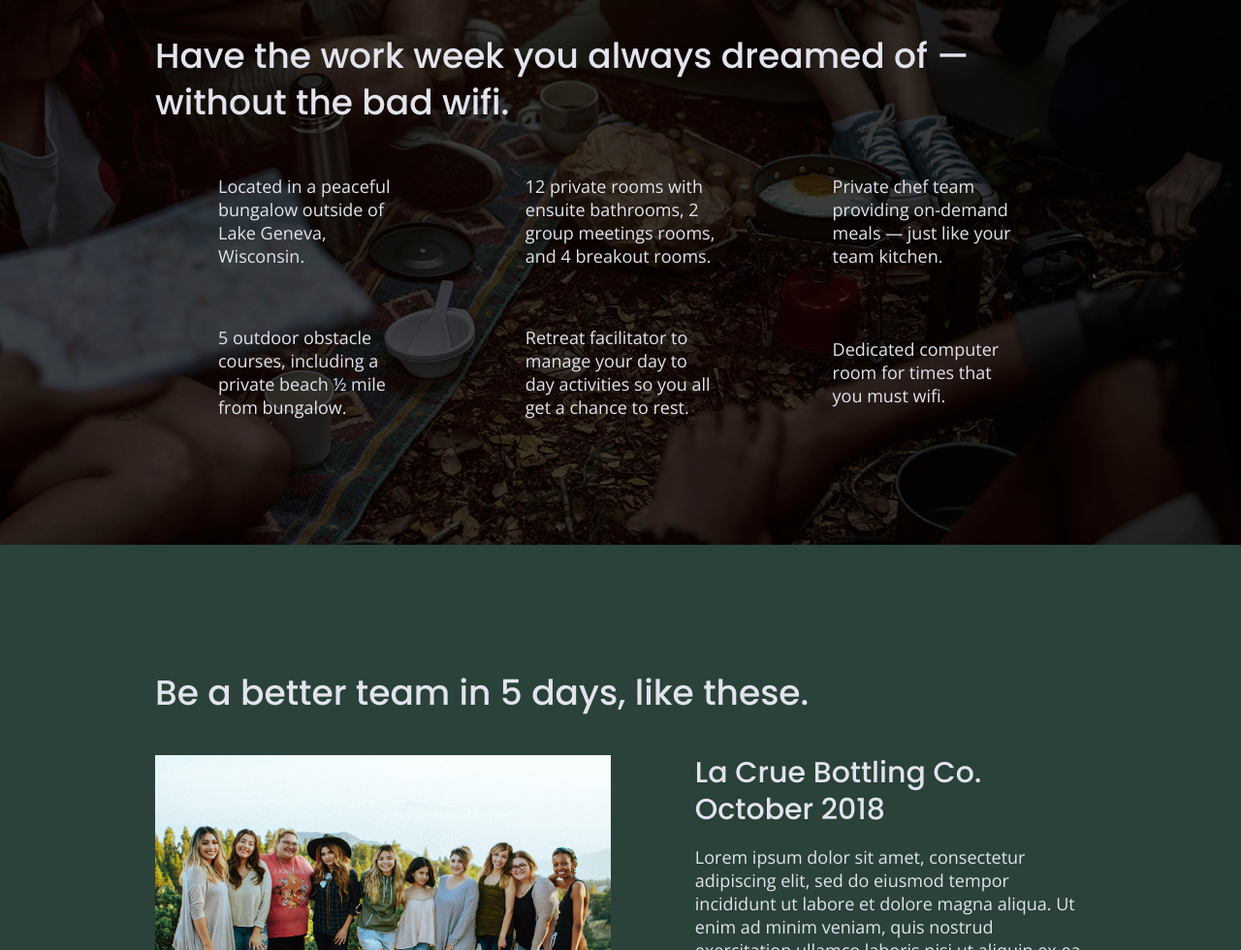
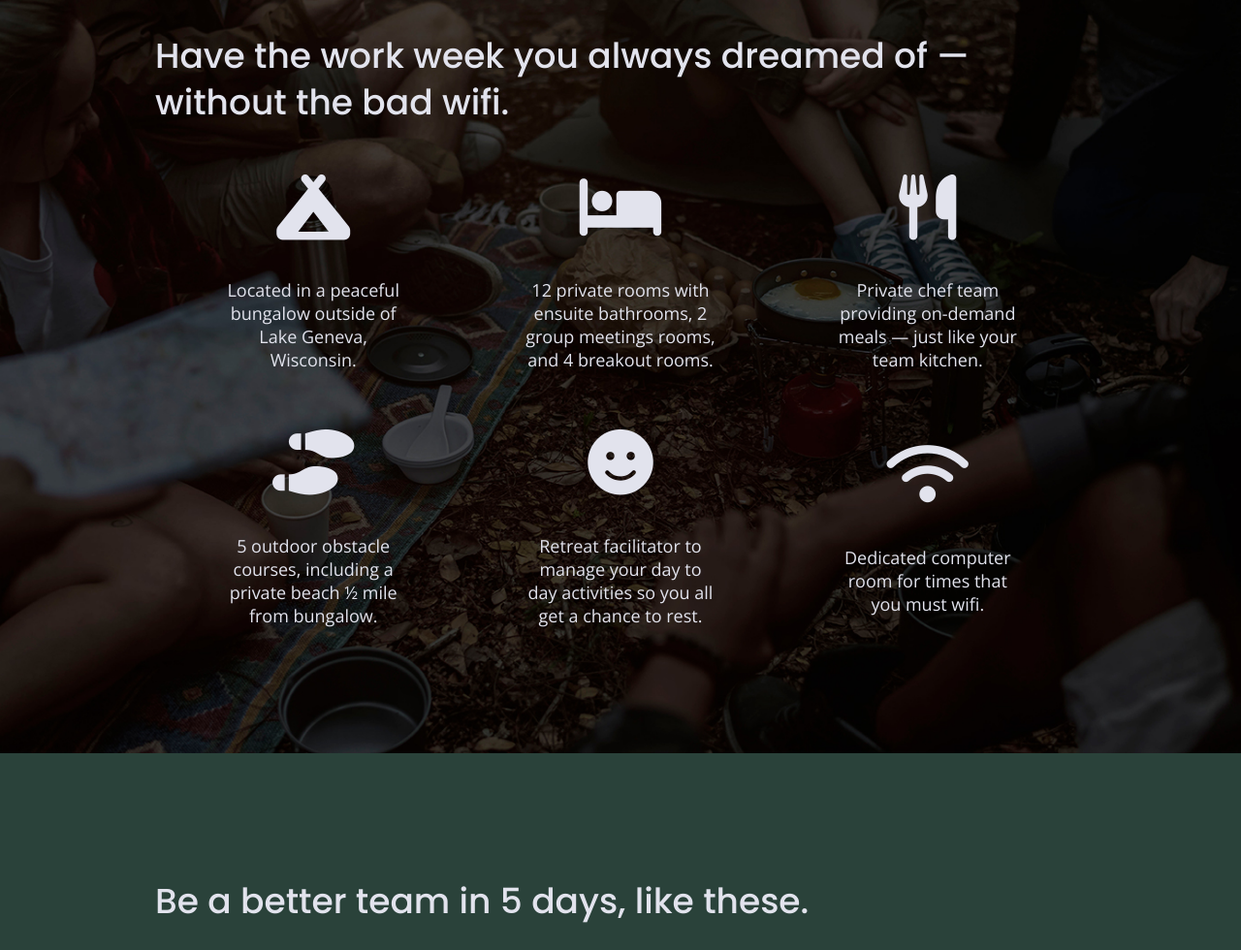
Before and after one commit to CuriousMagpie/skillcrush-unplugged-retreat, a website built with Parcel: page index.html in a window 1280 px wide. Shown: the part 1098-2078 px from the top of the page at 97% size. Built offline with nearby package versions, Linux system fonts and the light colour scheme.

Commit message:
Added fontawesome icons

```diff
--- a/css/main.css
+++ b/css/main.css
@@ -334,14 +334,12 @@ input[type=button] {
 
 .features p {
   margin: 0;
+  text-align: center;
 }
 
-.fontawesomeicon {
-
-}
-
-.features-item-description {
-
+.features i {
+	font-size: 3.75em;
+        margin-bottom: 40px;
 }
 
 /* ----- Reviews ----- */
--- a/index.html
+++ b/index.html
@@ -22,6 +22,8 @@
   <!-- Google Fonts -->
   <link href="https://fonts.googleapis.com/css?family=Open+Sans:400,700|Poppins:500,700" rel="stylesheet">
   <link href="https://fonts.googleapis.com/css?family=Open+Sans:400,700|Poppins:500,700" rel="stylesheet">
+
+  <script src="https://kit.fontawesome.com/2a0f138c0f.js" crossorigin="anonymous"></script>
 
   <meta name="theme-color" content="#fafafa">
 </head>
@@ -77,17 +79,20 @@
         <h2>Have the work week you always dreamed of &mdash; without the bad wifi.</h2>
         <div class="features-items">
           <article>
-            <p class="fontawesomeicon"></p>
+            <p class="fontawesomeicon">
+                <i class="fas fa-campground"></i></p>
             <p class="features-item-description">Located in a peaceful bungalow outside of Lake Geneva, Wisconsin.</p>
           </article>
 
           <article>
-            <p class="fontawesomeicon"></p>
+            <p class="fontawesomeicon">
+            <i class="fas fa-bed"></i></p>
             <p class="features-item-description">12 private rooms with ensuite bathrooms, 2 group meetings rooms, and 4 breakout rooms.</p>
           </article>
 
           <article>
             <p class="fontawesomeicon">
+              <i class="fas fa-utensils"></i>
             </p>
             <p class="features-item-description">
               Private chef team providing on-demand meals &mdash; just like your team kitchen.
@@ -96,6 +101,7 @@
 
           <article>
             <p class="fontawesomeicon">
+              <i class="fas fa-shoe-prints"></i>
             </p>
             <p class="features-item-description">
               5 outdoor obstacle courses, including a private beach &half; mile from bungalow.
@@ -104,6 +110,7 @@
 
           <article>
             <p class="fontawesomeicon">
+              <i class="fas fa-smile"></i>
             </p>
             <p class="features-item-description">
               Retreat facilitator to manage your day to day activities so you all get a chance to rest.
@@ -112,6 +119,7 @@
 
           <article>
             <p class="fontawesomeicon">
+              <i class="fas fa-wifi"></i>
             </p>
             <p class="features-item-description">
               Dedicated computer room for times that you must wifi.
```
Also changed, not shown: about/index.html (+2 -0 lines), faq/index.html (+2 -0 lines).
